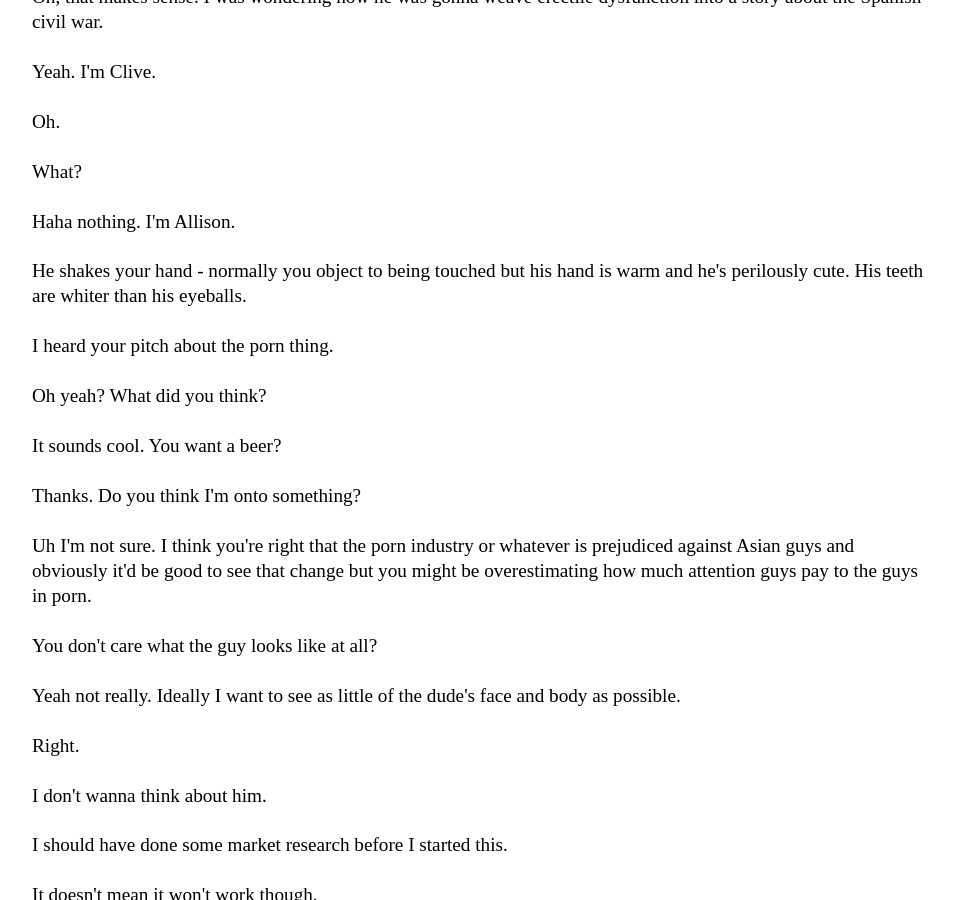
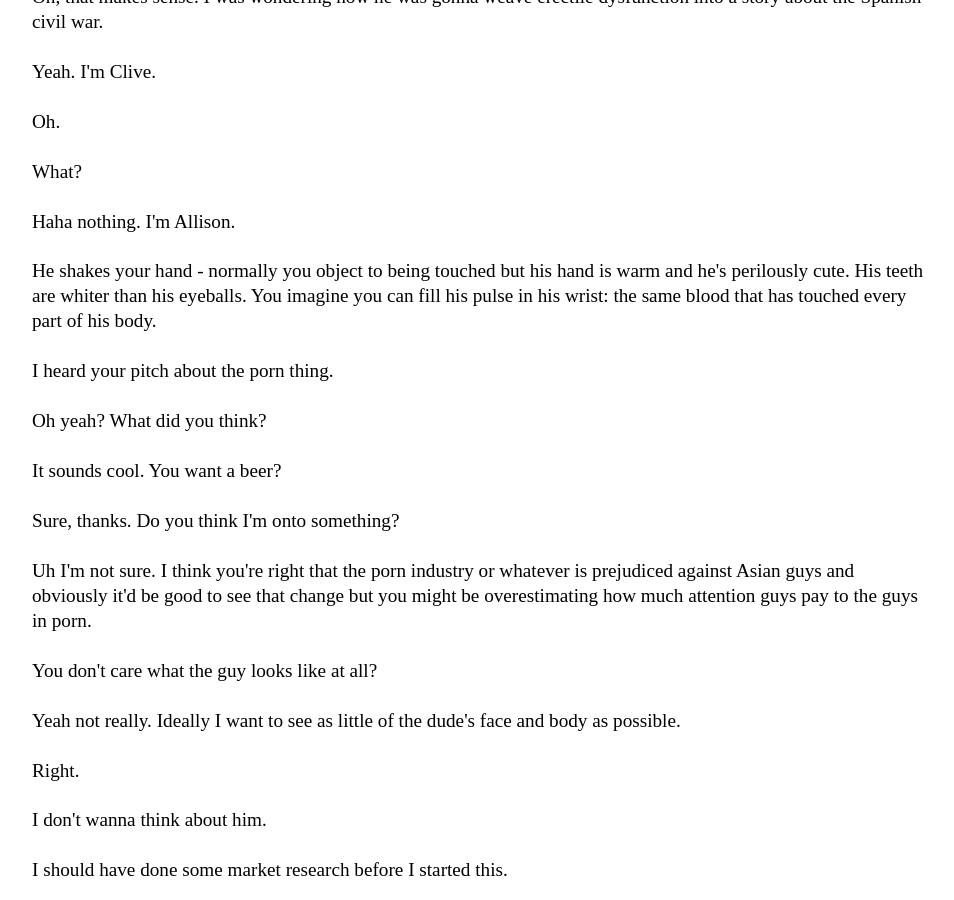
Before and after one commit to Pinelife/pinelife.github.io, a Jekyll site: the page built from Hellhole/Room6.html, in a window 1280 px wide and 900 px high, scrolled down 710 px. Shown: the whole window, without its empty margins (160-1114 px from the left). Built offline with Jekyll 4.4.1, drawn with Linux system fonts in a browser that asks for light colours.

Commit message:
Update Room6.html

```diff
--- a/Hellhole/Room6.html
+++ b/Hellhole/Room6.html
@@ -37,7 +37,8 @@ title: Pinelife
   <br/>
   Haha nothing. I'm Allison.<br/>
   <br/>
-  He shakes your hand - normally you object to being touched but his hand is warm and he's perilously cute. His teeth are whiter than his eyeballs. <br/>
+  He shakes your hand - normally you object to being touched but his hand is warm and he's perilously cute. His teeth are whiter than his eyeballs.
+  You imagine you can fill his pulse in his wrist: the same blood that has touched every part of his body.<br/>
   <br/>
   I heard your pitch about the porn thing.<br/>
   <br/>
@@ -45,7 +46,7 @@ title: Pinelife
   <br/>
   It sounds cool. You want a beer?<br/>
   <br/>
-  Thanks. Do you think I'm onto something?<br/>
+  Sure, thanks. Do you think I'm onto something?<br/>
   <br/>
   Uh I'm not sure. I think you're right that the porn industry or whatever is prejudiced against Asian guys and obviously it'd be good to see
   that change but you might be overestimating how much attention guys pay to the guys in porn. <br/>
```
